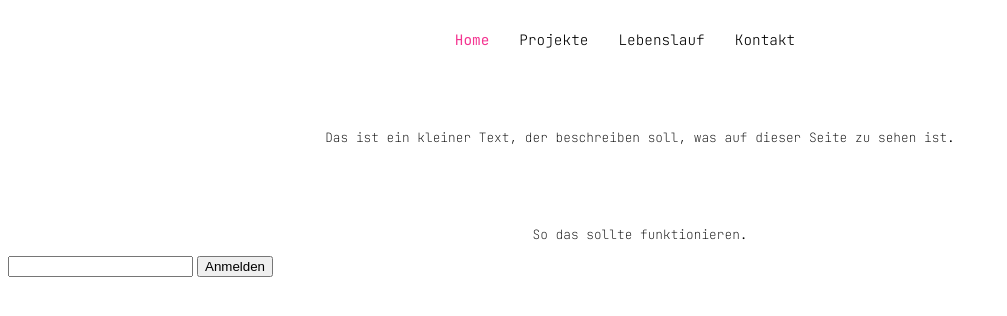
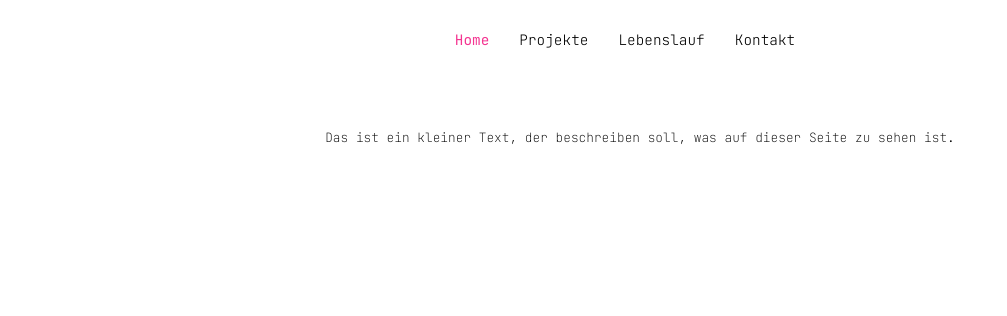
Before and after one commit to mspMMXX/portSite, a plain HTML site: page index.html in a window 1280 px wide. Shown: the whole page, without its empty margins (0-1007 px from the left). Drawn offline with Linux system fonts and the light colour scheme.

Commit message:
Test 2 Github Pages

```diff
--- a/index.html
+++ b/index.html
@@ -21,10 +21,6 @@
 
         <p>Das ist ein kleiner Text, der beschreiben soll, was auf dieser Seite zu sehen ist.</p>
 
-        <p id="inputLabel">So das sollte funktionieren.</p>
-        <input id="input-one">
-        <button id="myButton">Anmelden</button>
-
         <script src="js/main.js"></script>
     </body>
 </html>
```
Also changed, not shown: 1 other file.
